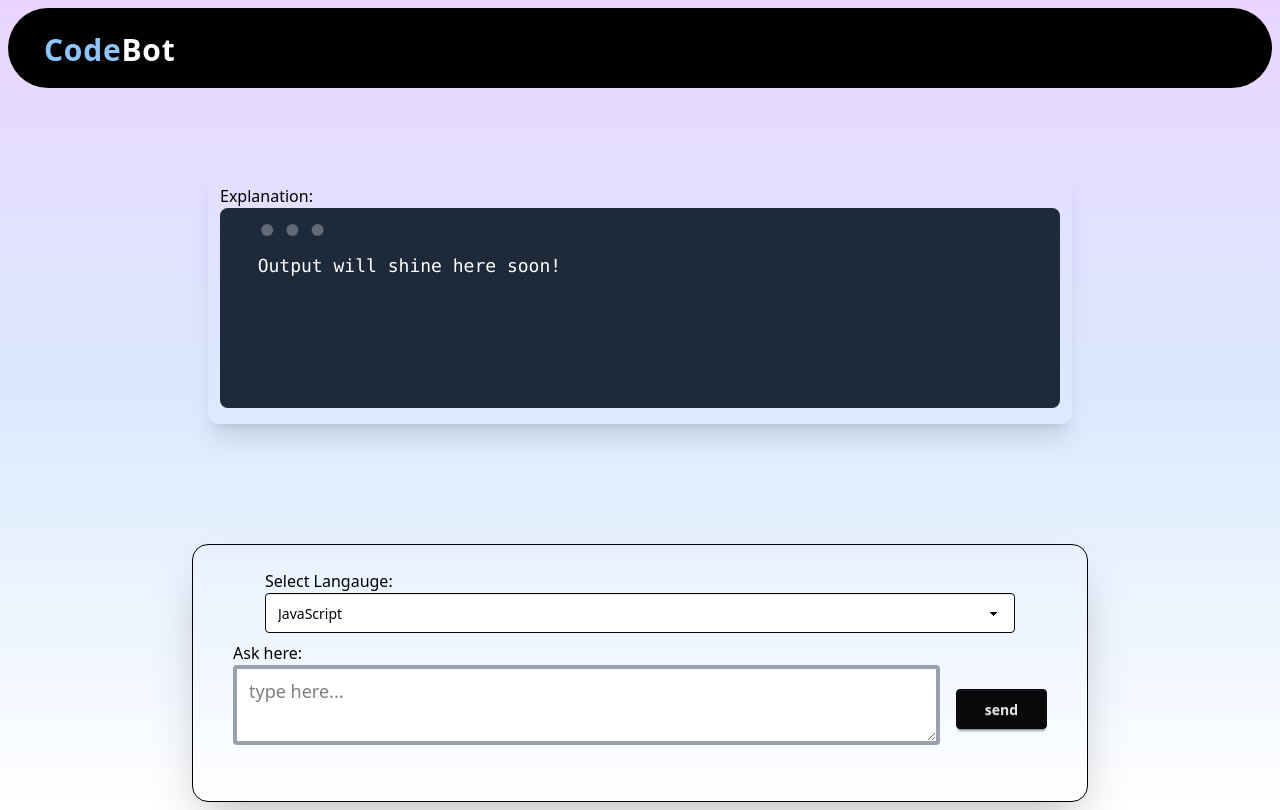
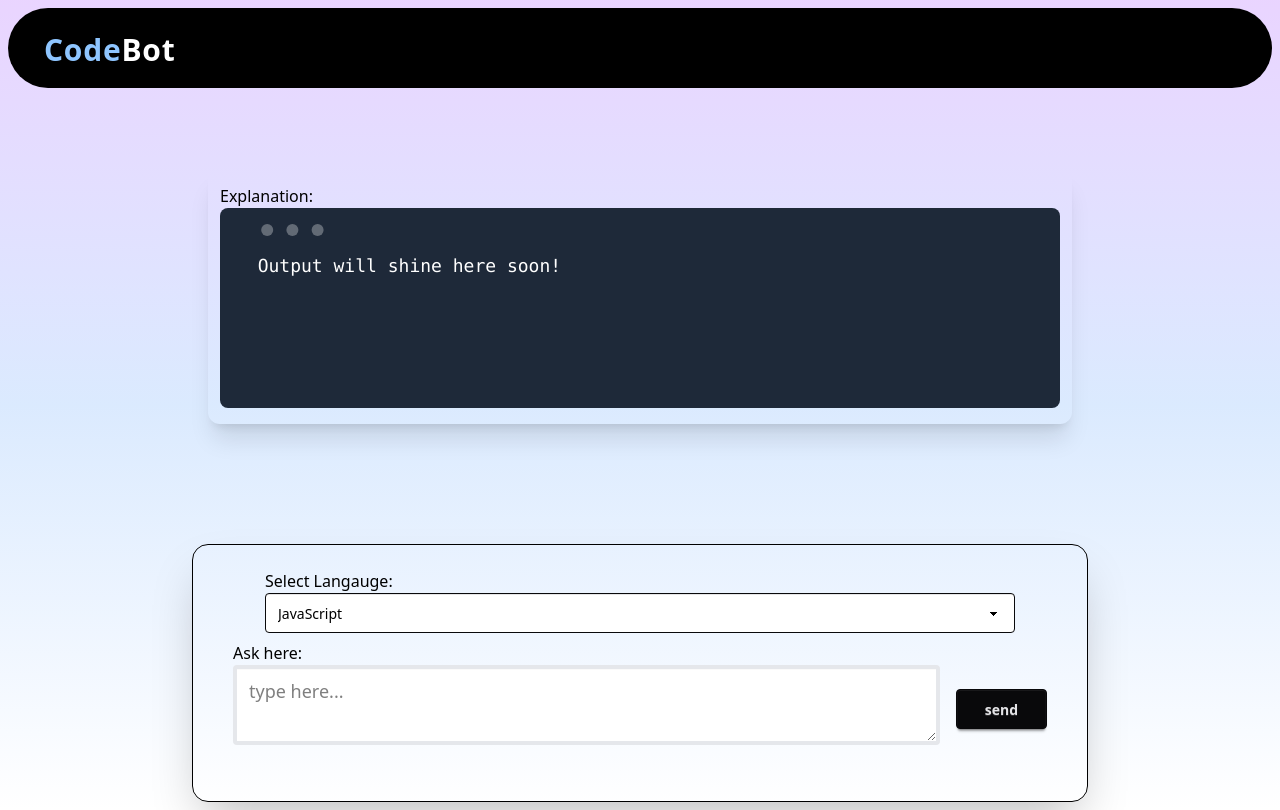
Before and after one commit to AfiyaMadiwale21/CodeBot, a React (Vite) app in the folder client/: page /codebot in a window 1280 px wide. Built offline with nearby package versions, Linux system fonts and the light colour scheme.

Commit message:
CodeInput.jsx

```diff
--- a/client/src/components/CodeInput.jsx
+++ b/client/src/components/CodeInput.jsx
@@ -4,7 +4,7 @@
     return (
         <div className='mb-2 md:mb-8'>
             <label className='text-black'>Ask here:</label><br />
-            <textarea className="textarea textarea-xs text-lg border-4 border-gray-400 w-full bg-white text-black" placeholder="type here..." value={code} onChange={(e) => setCode(e.target.value)}></textarea>
+            <textarea className="textarea textarea-xs text-lg border-4 border-gray-200 w-full bg-white text-black" placeholder="type here..." value={code} onChange={(e) => setCode(e.target.value)}></textarea>
 
         </div>
 
```
